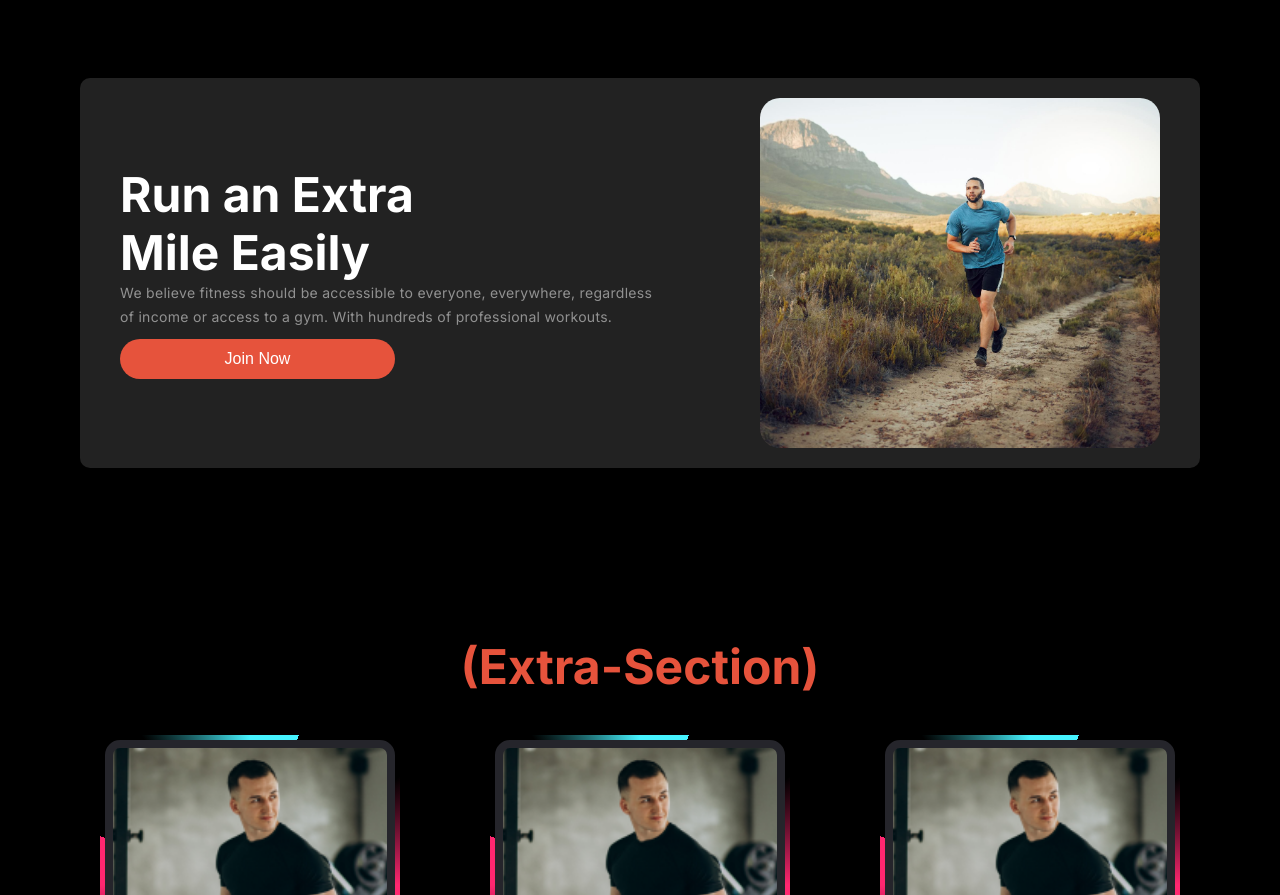
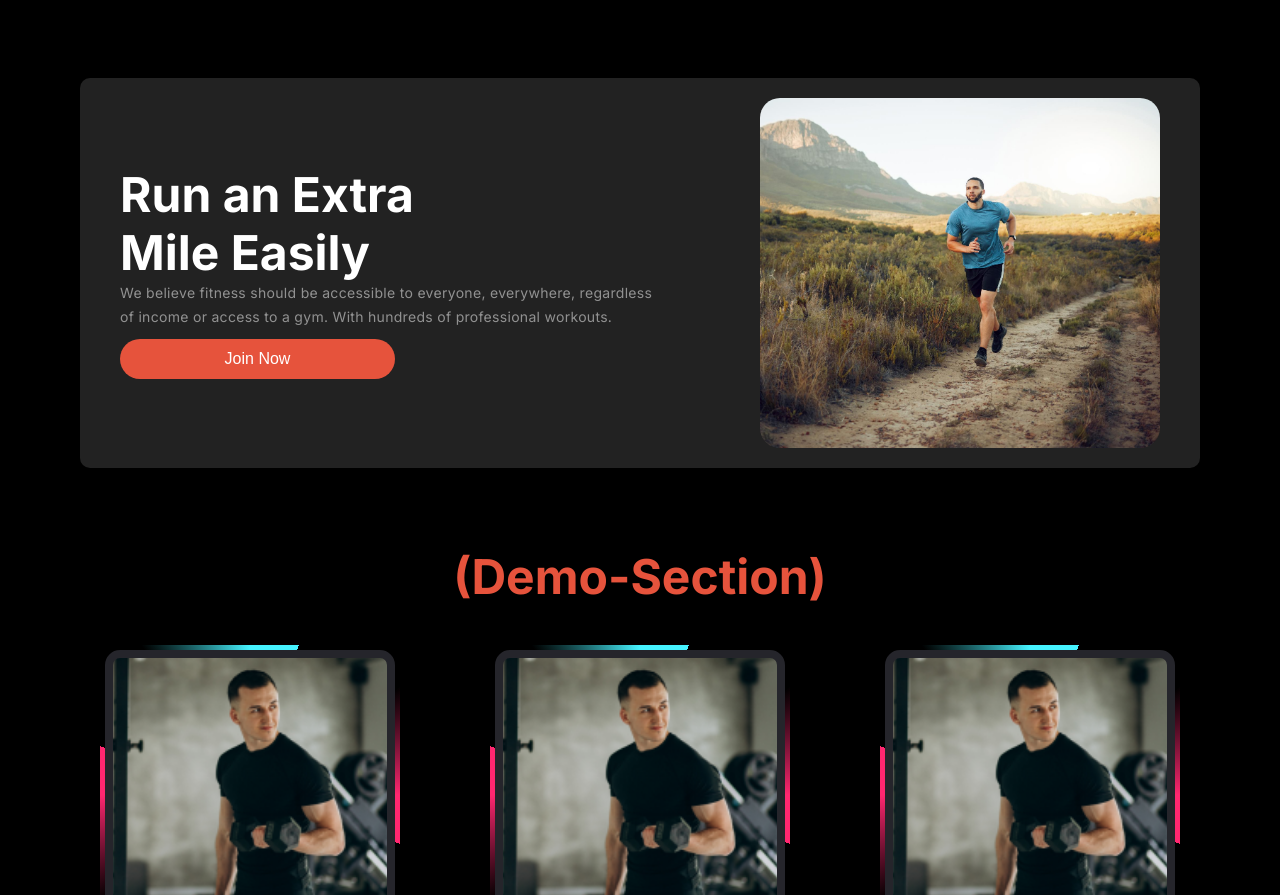
Before and after one commit to zahidulWD/Assignment-02, a plain HTML site: page index.html in a window 1280 px wide. Shown: the part 1197-2092 px from the top of the page. Drawn offline with Linux system fonts and the light colour scheme.

Commit message:
added demo-section

```diff
--- a/index.html
+++ b/index.html
@@ -121,7 +121,7 @@
         <!-- Extra-area starts here -->
         <section class="extra-area">
          <div class="container">
-            <h2 class="extra-title">(Extra-Section)</h2>
+            <h2 class="extra-title">(Demo-Section)</h2>
                 <div class="content">
                     <div class="content d-flex justify-content-between">
                         <div class="box"></div>
--- a/style.css
+++ b/style.css
@@ -284,7 +284,7 @@ header.header-area ul {
 
 /* ====run-section starts here==== */
 .run-area{
-    padding: 0 0 100px;
+    padding: 0 0 10px;
 
 }
 .run-area .container{
```
